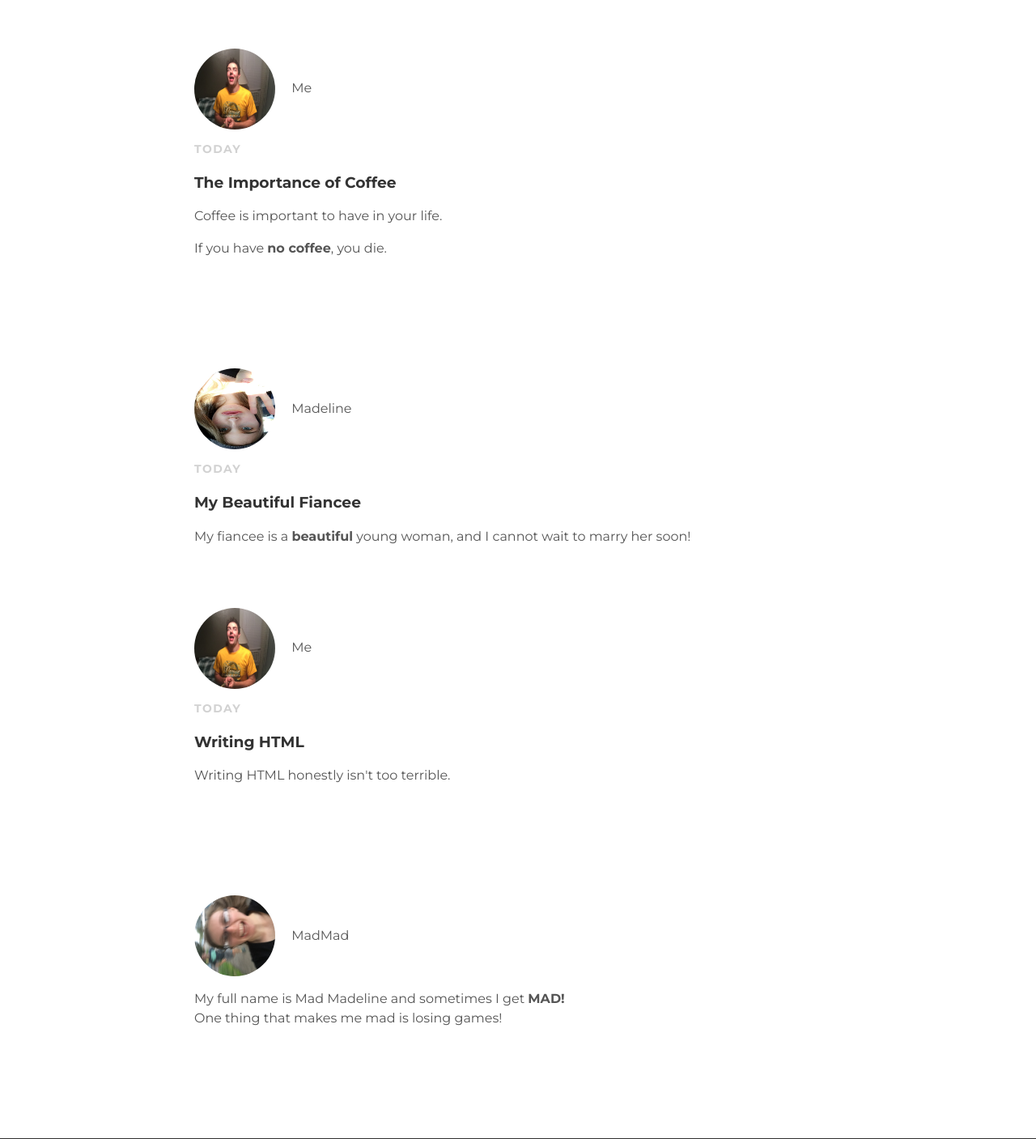
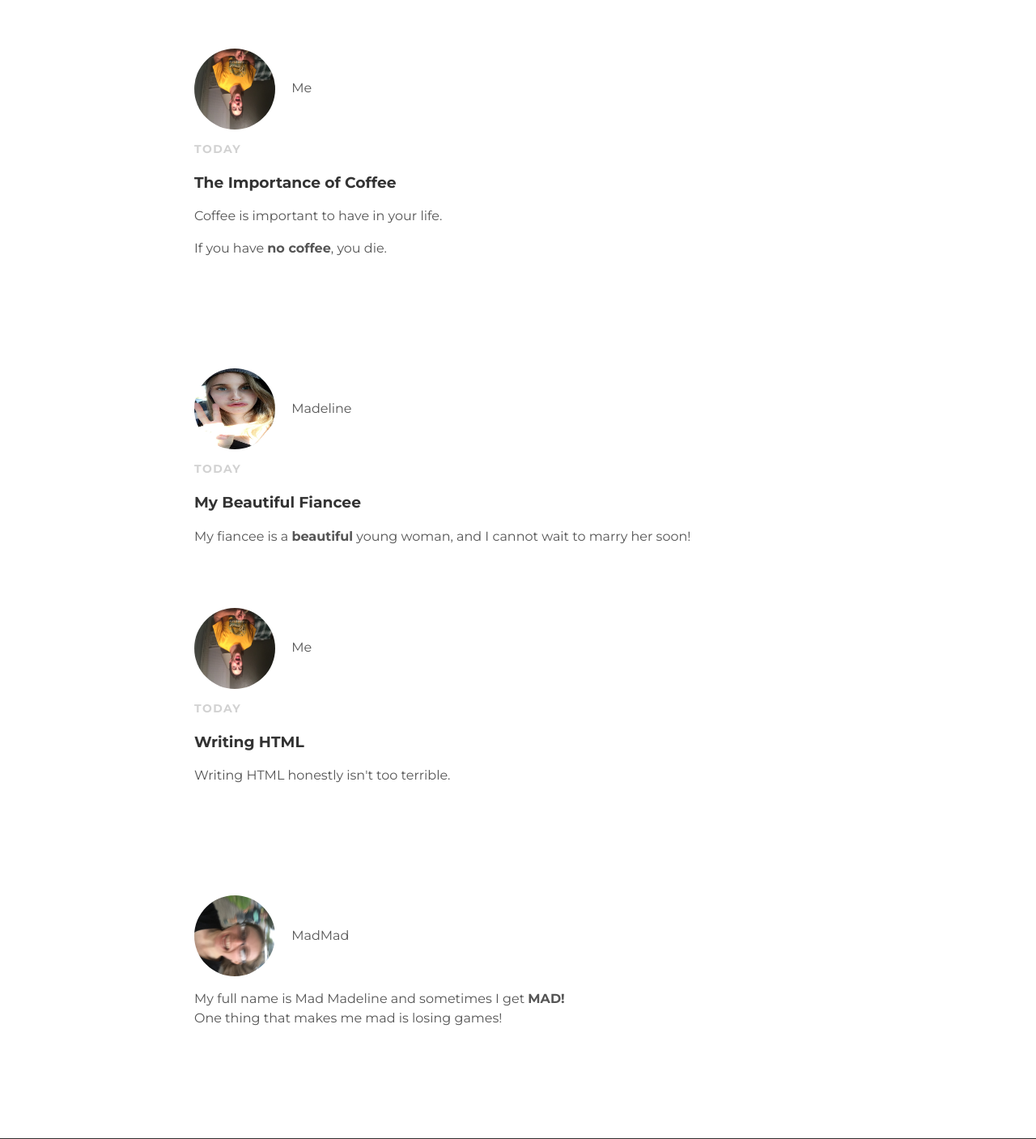
Before and after one commit to elikaspari/elikaspari.github.io, a PHP site: page / in a window 1280 px wide. Shown: the part 150-1557 px from the top of the page at 81% size. Run offline with PHP 8.4, Linux system fonts and the light colour scheme.

Commit message:
Update styles.css

```diff
--- a/styles.css
+++ b/styles.css
@@ -75,7 +75,6 @@ a:hover {
   height: 100px;
   vertical-align: middle;
   border-radius: 50%;
-  transform: rotate(180deg);
 }
 .post-author span {
   margin-left: 16px;
```
